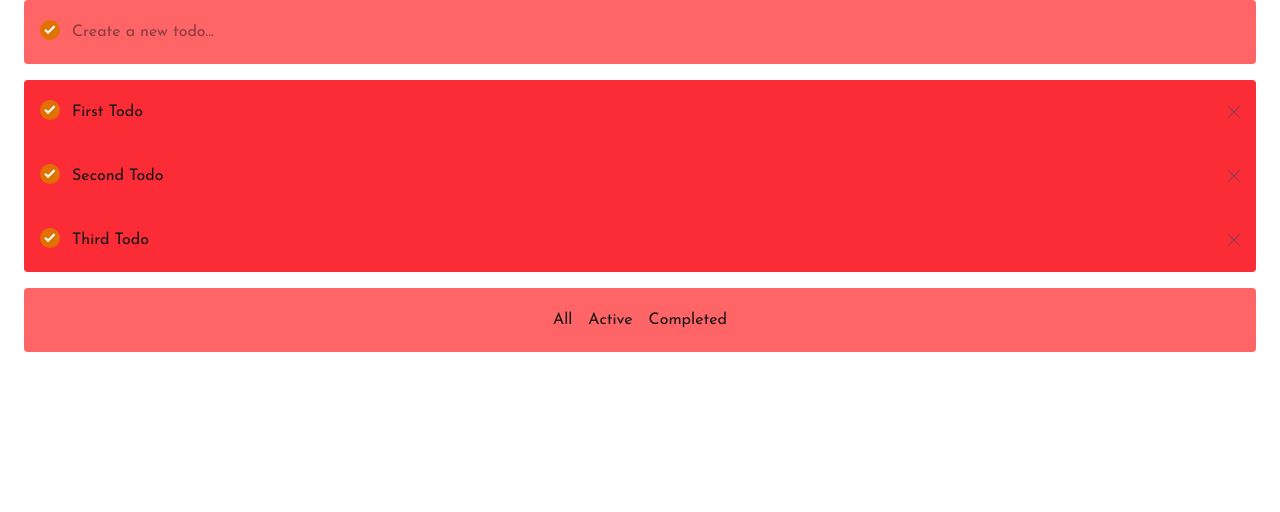
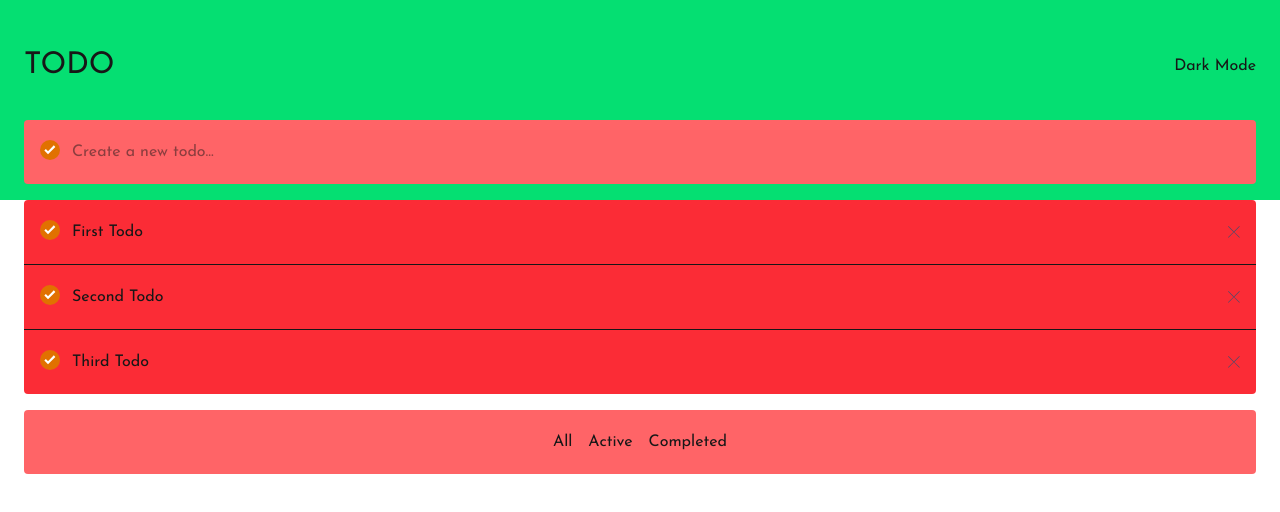
Before and after one commit to 11amanraj/to-do-latest, a Next.js app: page / in a window 1280 px wide. Shown: the top 512 px of the page. Built offline with nearby package versions, Linux system fonts and the light colour scheme.

Commit message:
added background

```diff
--- a/app/page.tsx
+++ b/app/page.tsx
@@ -75,12 +75,16 @@ export default function Home() {
   }
 
   return (
-    <div className="mx-6 flex flex-col gap-4">
+    <div className="px-6 flex flex-col gap-4 bg-green-400 h-50">
+      <div className="flex justify-between items-center mt-12 mb-5">
+        <p className="text-3xl">TODO</p>
+        <div>Dark Mode</div>
+      </div>
       <form className="flex gap-3 px-4 py-5 bg-red-400 rounded-sm" onSubmit={addTodoHandler}>
         <button className="w-5 h-5 rounded-full bg-amber-600 flex justify-center items-center"><Image src="/icon-check.svg" alt="check" width='12' height='12'/></button>
         <input ref={inputRef} type="text" placeholder="Create a new todo..."/>
       </form>
-      <ul className="rounded-sm bg-red-500">
+      <ul className="rounded-sm bg-red-500 divide-y">
         {filteredTodos.map(todo => {
           return (
             <li className="flex gap-3 px-4 py-5 text-3" key={todo.id}>
```
